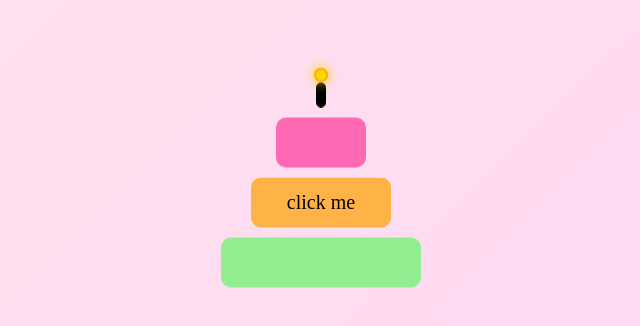
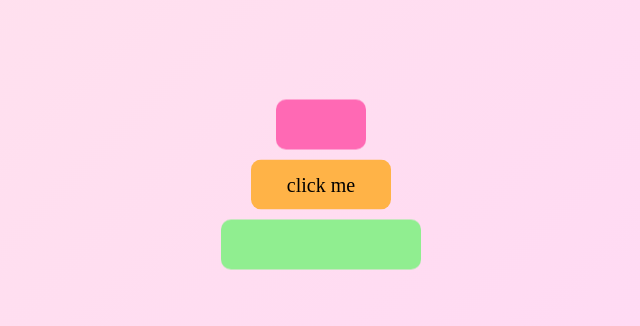
Before and after one commit to sudeepp28/birthday, an Angular app: page /third in a window 1280 px wide. Shown: the part 208-534 px from the top of the page, without its empty margins (319-959 px from the left). Built offline with nearby package versions, Linux system fonts and the light colour scheme.

Commit message:
Update thrid-page.component.html

```diff
--- a/src/app/thrid-page/thrid-page.component.html
+++ b/src/app/thrid-page/thrid-page.component.html
@@ -1,8 +1,10 @@
 <div class="bg">
     <div class="cake-container" (click)="launchSprinkles()">
-        <div class="cake-layer candle">
+       @if(isbutton){
+         <div class="cake-layer candle">
             <div class="flame"></div>
         </div>
+       }
   <div class="cake-layer layer1"></div>
   <div class="cake-layer layer2">{{isbutton? 'Bhindi':'click me'}}</div>
   <div class="cake-layer layer3"></div>
```
